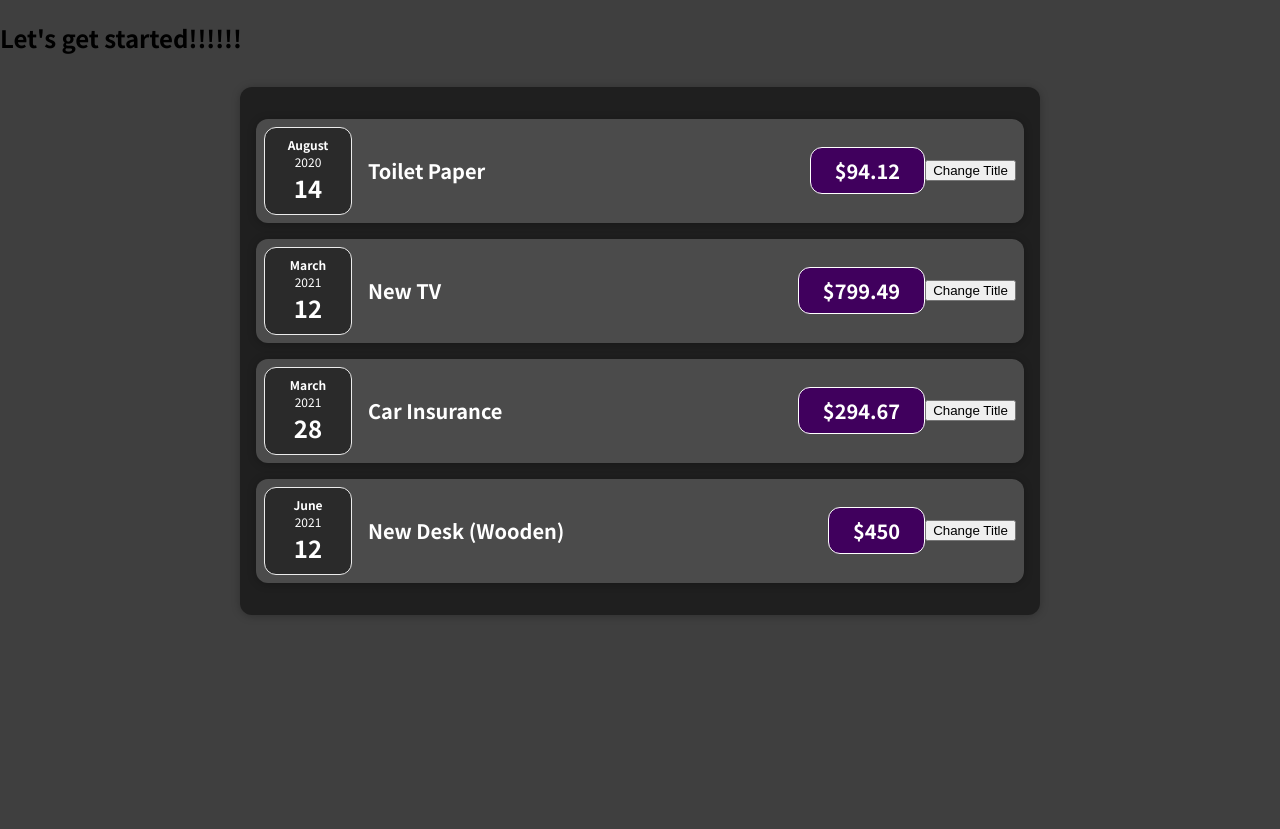
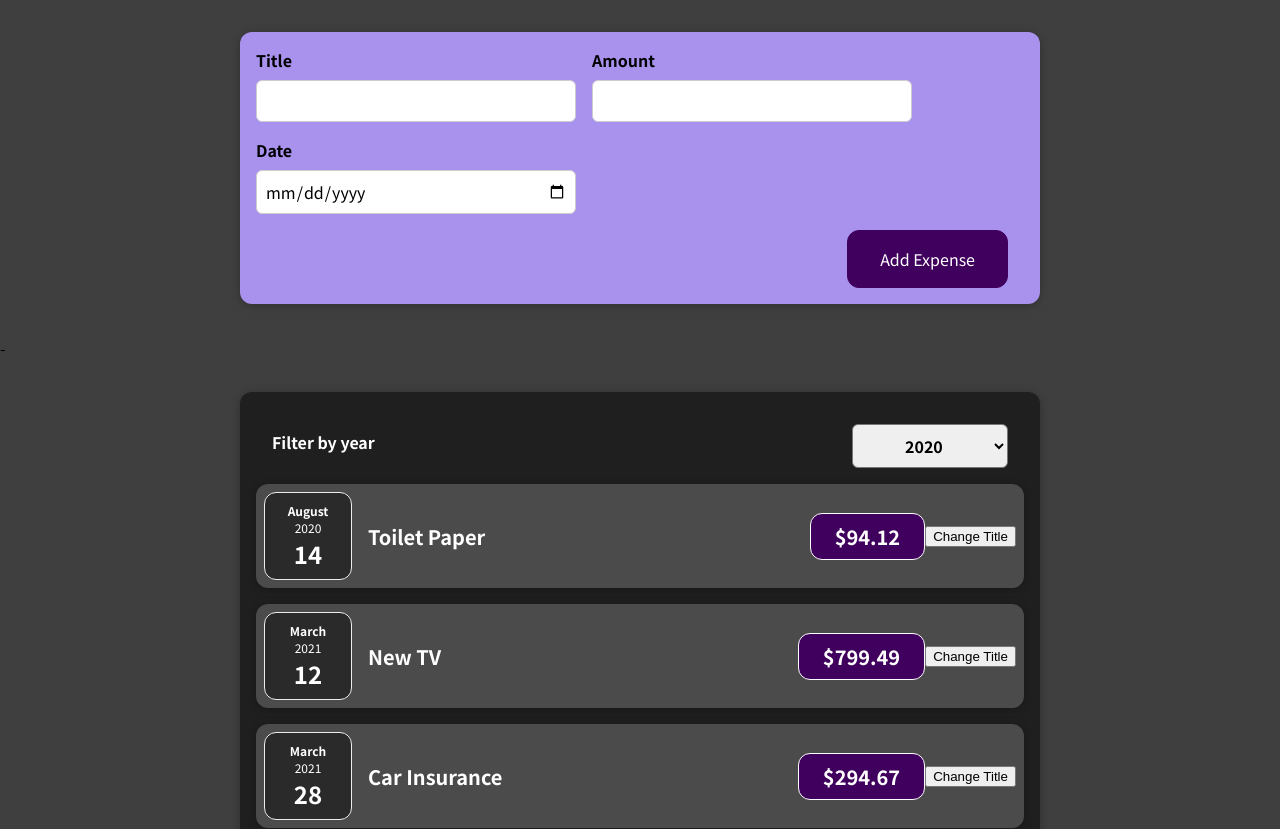
Before and after one commit to rekunykj/react-expense-tracker, a React (Create React App) app: page / in a window 1280 px wide. Shown: the top 829 px of the page. Before the commit the page ends 800 px from the top, so only its background shows below. Built offline with nearby package versions, Linux system fonts and the light colour scheme.

Commit message:
added form to create new expenses and basics of filter

```diff
--- a/src/App.js
+++ b/src/App.js
@@ -1,4 +1,5 @@
 import Expenses from "./components/Expenses/Expenses";
+import NewExpense from "./components/NewExpense/NewExpense";
 
 const App = () => {
   const expenses = [
@@ -23,9 +24,14 @@
     },
   ];
 
+  const addExpenseHandler = (expense) => {
+    console.log("In App js");
+    console.log(expense);
+  };
+
   return (
     <div>
-      <h2>Let's get started!!!!!!</h2>
+      <NewExpense onAddExpense={addExpenseHandler} />
       <Expenses expenses={expenses}></Expenses>
     </div>
   );
--- /dev/null
+++ b/src/components/Expenses/ExpenseFilter.css
@@ -0,0 +1,24 @@
+.expenses-filter {
+  color: white;
+  padding: 0 1rem;
+}
+
+.expenses-filter__control {
+  display: flex;
+  width: 100%;
+  align-items: center;
+  justify-content: space-between;
+  margin: 1rem 0;
+}
+
+.expenses-filter label {
+  font-weight: bold;
+  margin-bottom: 0.5rem;
+}
+
+.expenses-filter select {
+  font: inherit;
+  padding: 0.5rem 3rem;
+  font-weight: bold;
+  border-radius: 6px;
+}
--- /dev/null
+++ b/src/components/Expenses/ExpenseFilter.js
@@ -0,0 +1,25 @@
+import React from "react";
+
+import "./ExpenseFilter.css";
+
+const ExpensesFilter = (props) => {
+  const onSelectChangeHandler = (event) => {
+    props.onNewYearFilter(event.target.value);
+  };
+
+  return (
+    <div className="expenses-filter">
+      <div className="expenses-filter__control">
+        <label>Filter by year</label>
+        <select value={props.selected} onChange={onSelectChangeHandler}>
+          <option value="2022">2022</option>
+          <option value="2021">2021</option>
+          <option value="2020">2020</option>
+          <option value="2019">2019</option>
+        </select>
+      </div>
+    </div>
+  );
+};
+
+export default ExpensesFilter;
--- a/src/components/Expenses/Expenses.js
+++ b/src/components/Expenses/Expenses.js
@@ -1,11 +1,25 @@
+import React, { useState } from "react";
 import ExpenseItem from "./ExpenseItem";
 import Card from "../UI/Card";
 import "./Expenses.css";
+import ExpenseFilter from "./ExpenseFilter";
 
 const Expenses = (props) => {
+  const [filteredYear, setFilteredYear] = useState("2020");
   const expenses = props.expenses;
+
+  const onNewYearFilterHandler = (year) => {
+    setFilteredYear(year);
+  };
+
   return (
+    <div>
+      -
       <Card className="expenses">
+        <ExpenseFilter
+          onNewYearFilter={onNewYearFilterHandler}
+          selected={filteredYear}
+        />
         <ExpenseItem
           title={expenses[0].title}
           amount={expenses[0].amount}
@@ -27,6 +41,7 @@
           date={expenses[3].date}
         />
       </Card>
+    </div>
   );
 };
 
--- /dev/null
+++ b/src/components/NewExpense/ExpenseForm.css
@@ -0,0 +1,26 @@
+.new-expense__controls {
+  display: flex;
+  flex-wrap: wrap;
+  gap: 1rem;
+  margin-bottom: 1rem;
+  text-align: left;
+}
+
+.new-expense__control label {
+  font-weight: bold;
+  margin-bottom: 0.5rem;
+  display: block;
+}
+
+.new-expense__control input {
+  font: inherit;
+  padding: 0.5rem;
+  border-radius: 6px;
+  border: 1px solid #ccc;
+  width: 20rem;
+  max-width: 100%;
+}
+
+.new-expense__actions {
+  text-align: right;
+}
--- /dev/null
+++ b/src/components/NewExpense/ExpenseForm.js
@@ -0,0 +1,101 @@
+import React, { useState } from "react";
+
+import "./ExpenseForm.css";
+const ExpenseForm = (props) => {
+  const [enteredTitle, setEnteredTitle] = useState("");
+  const [enteredAmount, setEnteredAmount] = useState("");
+  const [enteredDate, setEnteredDate] = useState("");
+  // const [userInput, setUserInput] = useState({
+  //     enteredTitle: '',
+  //     enteredAmount: '',
+  //     enteredDate: ''
+  // });
+
+  const titleChangeHandler = (event) => {
+    setEnteredTitle(event.target.value);
+    // setUserInput({
+    //     ...userInput,
+    //     enteredTitle: event.target.value
+    // });
+
+    // setUserInput((prevState) => {
+    //   return {
+    //     ...userInput,
+    //     enteredTitle: event.target.value,
+    //   };
+    // });
+  };
+
+  const amountChangeHandler = (event) => {
+    setEnteredAmount(event.target.value);
+    // setUserInput({
+    //     ...userInput,
+    //     enteredAmount: event.target.value
+    // });
+  };
+
+  const dateChangeHandler = (event) => {
+    setEnteredDate(event.target.value);
+    // setUserInput({
+    //     ...userInput,
+    //     enteredDate: event.target.value
+    // });
+  };
+
+  const submitHandler = (event) => {
+    event.preventDefault();
+
+    const expenseData = {
+      title: enteredTitle,
+      amaount: enteredAmount,
+      date: new Date(enteredDate),
+    };
+
+    props.onSaveExpenseData(expenseData);
+    setEnteredTitle("");
+    setEnteredAmount("");
+    setEnteredDate("");
+  };
+
+  return (
+    <form onSubmit={submitHandler}>
+      <div className="new-expense__controls">
+        <div className="new-expense__control">
+          <label>Title</label>
+          <input
+            type="text"
+            value={enteredTitle}
+            onChange={titleChangeHandler}
+          />
+        </div>
+
+        <div className="new-expense__control">
+          <label>Amount</label>
+          <input
+            type="number"
+            min="0.01"
+            step="0.01"
+            onChange={amountChangeHandler}
+            value={enteredAmount}
+          />
+        </div>
+
+        <div className="new-expense__control">
+          <label>Date</label>
+          <input
+            type="date"
+            min="2019-01-01"
+            max="2023-12-31"
+            onChange={dateChangeHandler}
+            value={enteredDate}
+          />
+        </div>
+      </div>
+      <div className="new-expense__actions">
+        <button type="submit">Add Expense</button>
+      </div>
+    </form>
+  );
+};
+
+export default ExpenseForm;
--- /dev/null
+++ b/src/components/NewExpense/NewExpense.css
@@ -0,0 +1,38 @@
+.new-expense {
+  background-color: #a892ee;
+  padding: 1rem;
+  margin: 2rem auto;
+  width: 50rem;
+  max-width: 95%;
+  border-radius: 12px;
+  text-align: center;
+  box-shadow: 0 1px 8px rgba(0, 0, 0, 0.25);
+}
+
+.new-expense button {
+  font: inherit;
+  cursor: pointer;
+  padding: 1rem 2rem;
+  border: 1px solid #40005d;
+  background-color: #40005d;
+  color: white;
+  border-radius: 12px;
+  margin-right: 1rem;
+}
+
+.new-expense button:hover,
+.new-expense button:active {
+  background-color: #510674;
+  border-color: #510674;
+}
+
+.new-expense button.alternative {
+  color: #220131;
+  border-color: transparent;
+  background-color: transparent;
+}
+
+.new-expense button.alternative:hover,
+.new-expense button.alternative:active {
+  background-color: #ddb3f8;
+}
--- /dev/null
+++ b/src/components/NewExpense/NewExpense.js
@@ -0,0 +1,20 @@
+import React from "react";
+
+import "./NewExpense.css";
+import ExpenseForm from "./ExpenseForm";
+
+const NewExpense = (props) => {
+  const onSaveExpenseDataHandler = (enteredExpenseData) => {
+    const expenseData = { ...enteredExpenseData, id: Math.random().toString() };
+    // console.log(expenseData);
+    props.onAddExpense(expenseData);
+  };
+
+  return (
+    <div className="new-expense">
+      <ExpenseForm onSaveExpenseData={onSaveExpenseDataHandler} />
+    </div>
+  );
+};
+
+export default NewExpense;
--- a/src/components/UI/Card.js
+++ b/src/components/UI/Card.js
@@ -1,9 +1,9 @@
 import "./Card.css";
 
-function Card(props) {
+const Card = (props) => {
   const classes = "card " + props.className;
 
   return <div className={classes}>{props.children}</div>;
-}
+};
 
 export default Card;
```
Also changed, not shown: 1 other file (tests, documents, lock files or other folders). Lines whose indentation alone changed are shown as unchanged.
